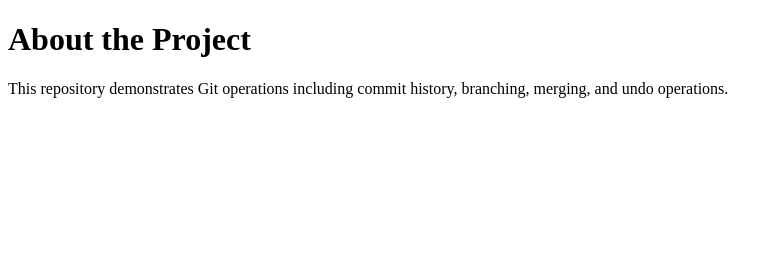
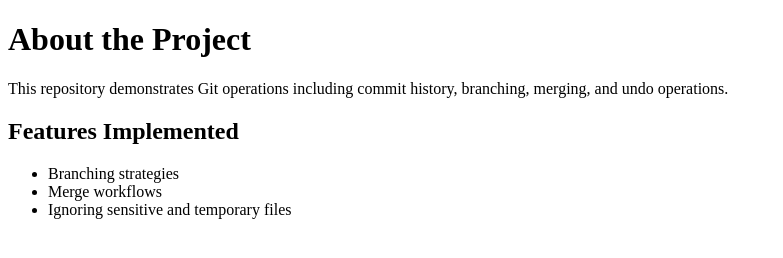
Before and after one commit to jatinnchulet/Git-Implementation, a plain HTML site: page about.html in a window 1280 px wide. Shown: the whole page, without its empty margins (0-783 px from the left). Drawn offline with Linux system fonts and the light colour scheme.

Commit message:
Add features list in about.html on feature branch

```diff
--- a/about.html
+++ b/about.html
@@ -11,6 +11,14 @@
     </header>
     <main>
         <p>This repository demonstrates Git operations including commit history, branching, merging, and undo operations.</p>
+        <section>
+            <h2>Features Implemented</h2>
+            <ul>
+                <li>Branching strategies</li>
+                <li>Merge workflows</li>
+                <li>Ignoring sensitive and temporary files</li>
+            </ul>
+        </section>
     </main>
 </body>
 </html>
```
